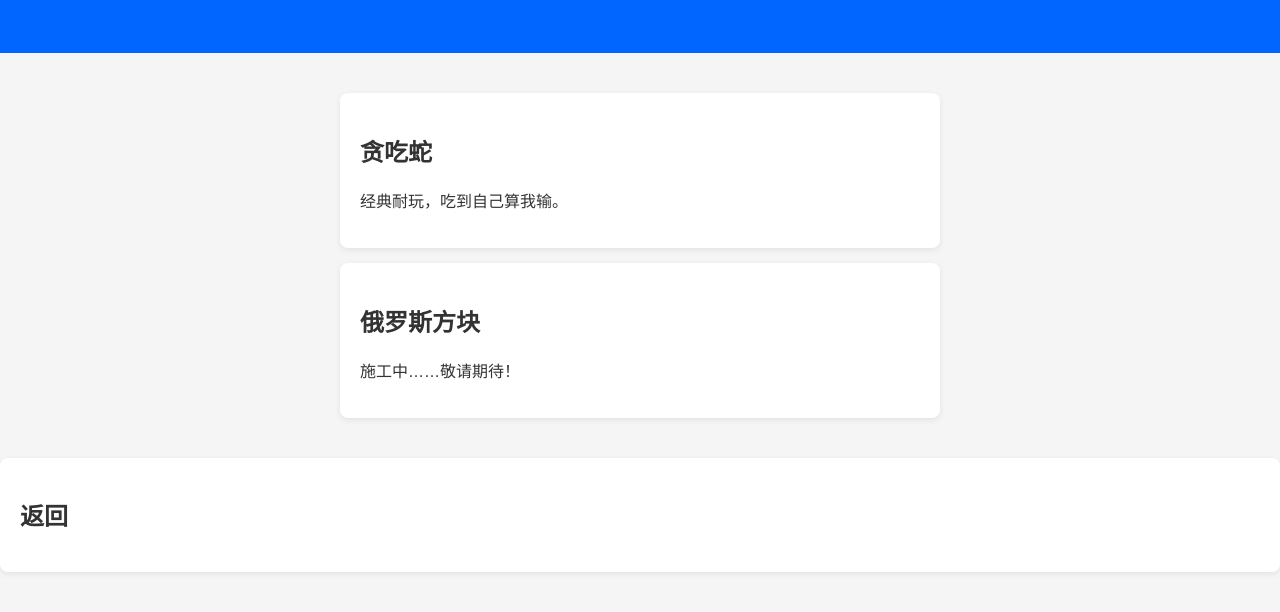
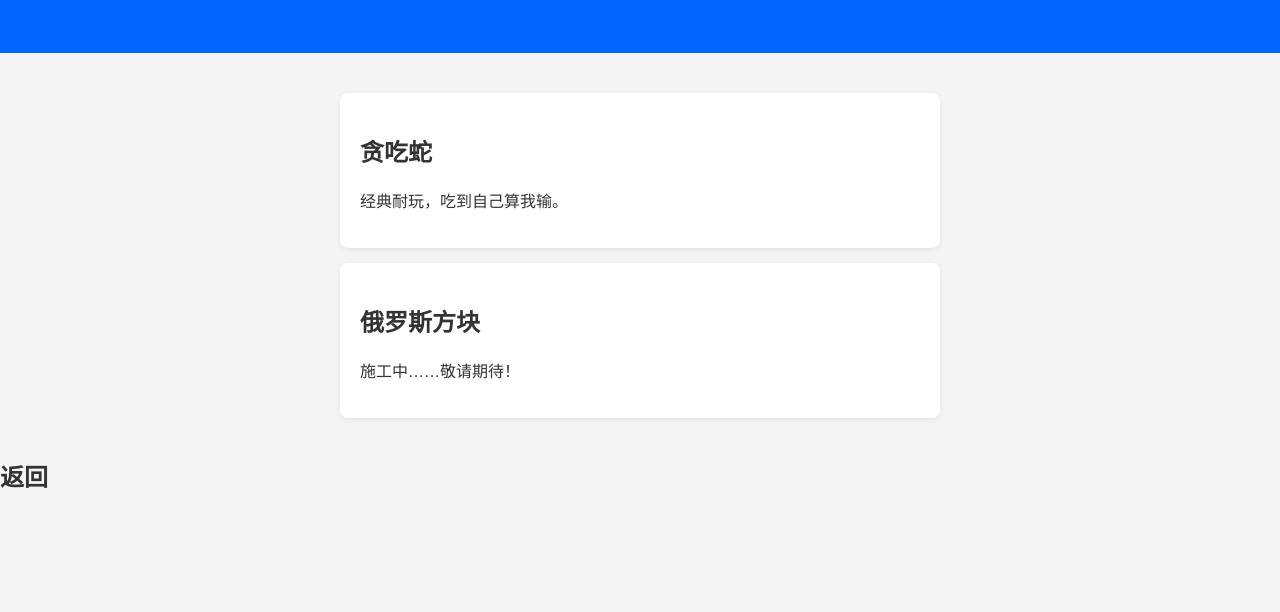
Before and after one commit to xcx75/xcx75.github.io, a plain HTML site: page game/index.html in a window 1280 px wide. Shown: the part 156-768 px from the top of the page. Drawn offline with Linux system fonts and the light colour scheme.

Commit message:
Update index.html

```diff
--- a/game/index.html
+++ b/game/index.html
@@ -20,6 +20,6 @@
     <a href="snake/"><div class="card"><h2>贪吃蛇</h2><p>经典耐玩，吃到自己算我输。</p></div></a>
     <a href="tetris/"><div class="card"><h2>俄罗斯方块</h2><p>施工中……敬请期待！</p></div></a>
   </div>
-  <a href=".."><div class="card"><h2>返回</h2></div></a>
+  <a href=".."><h2>返回</h2></a>
 </body>
 </html>
```
